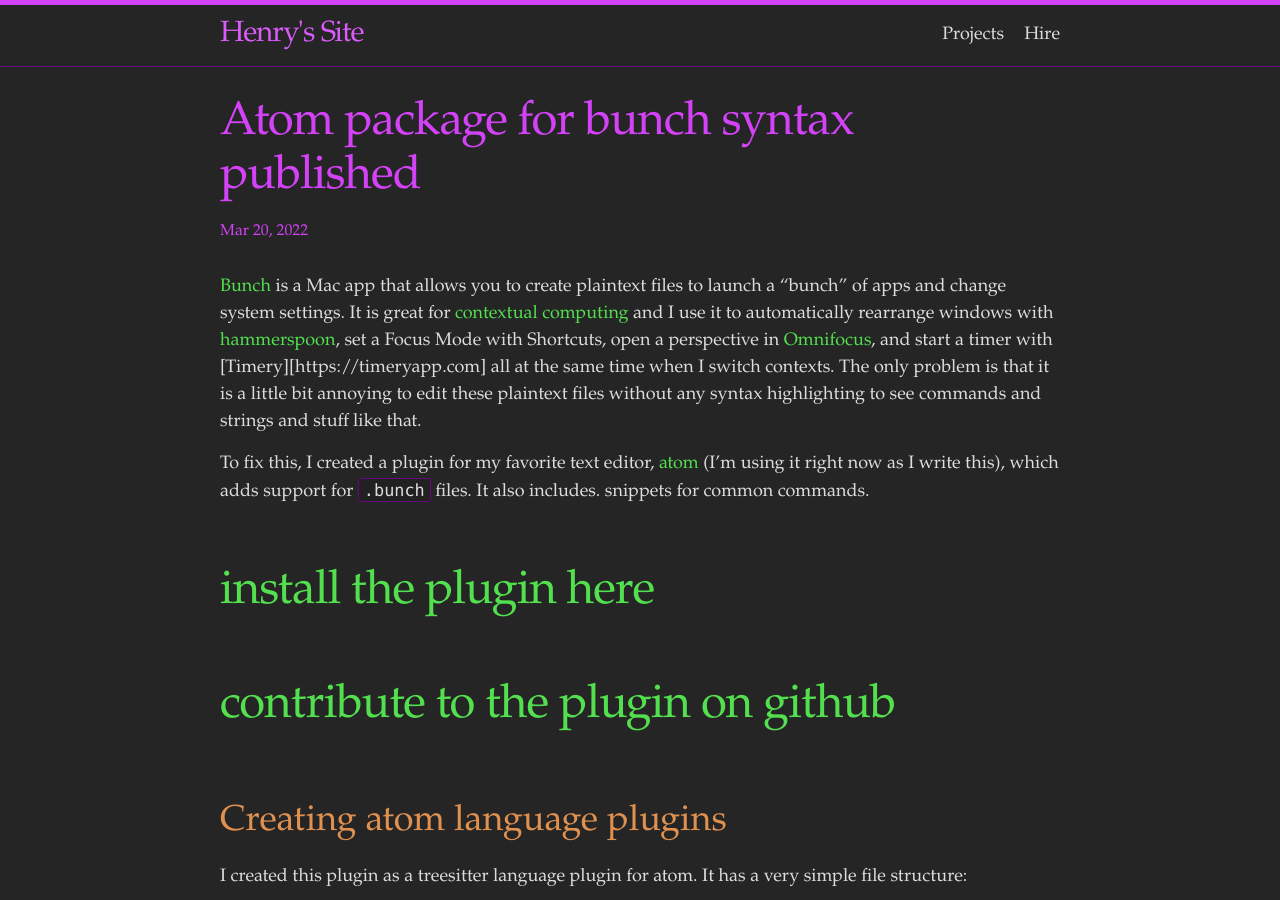
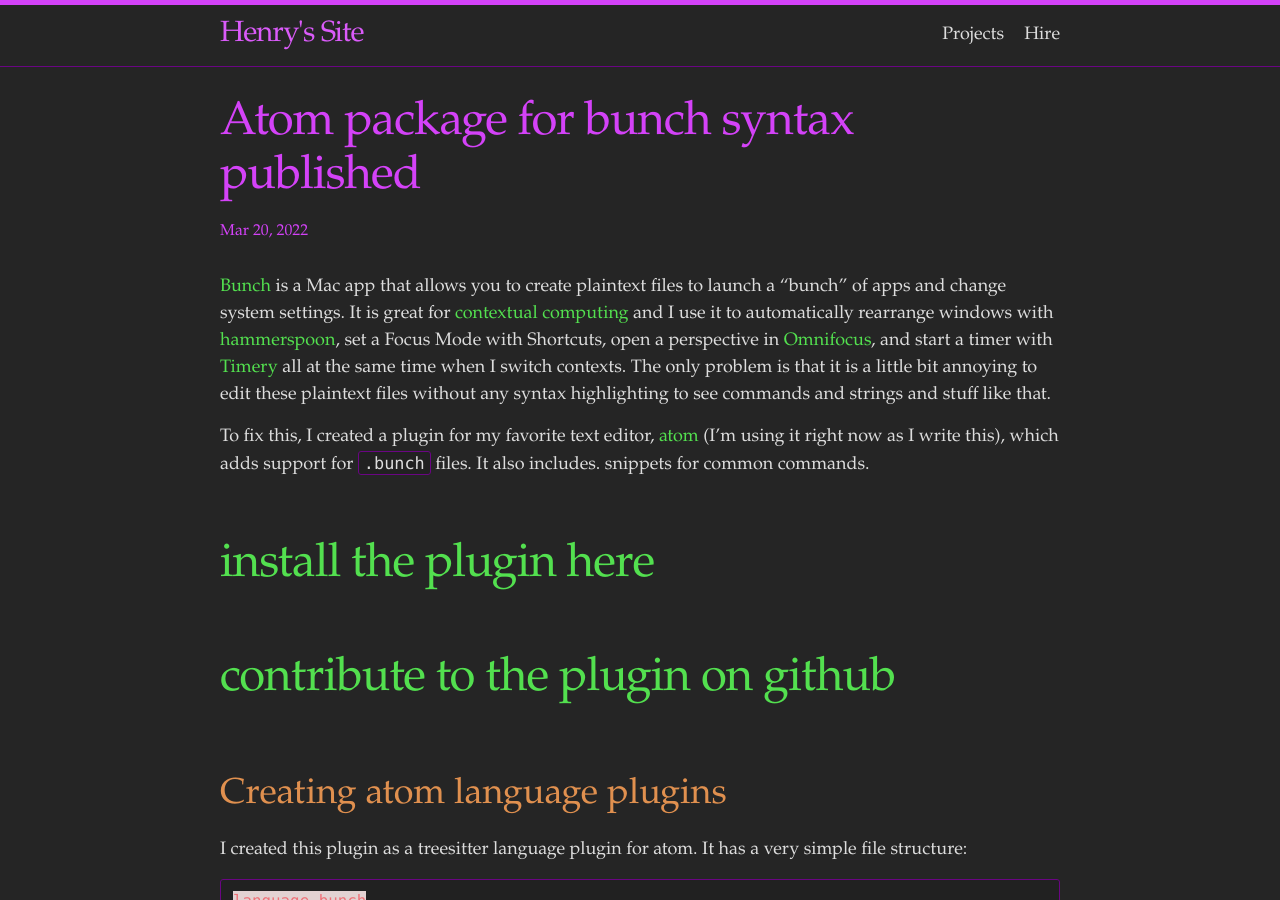
Before and after one commit to lizard-heart/lizard-heart.github.io, a Jekyll site: the page built from _posts/2022-03-20-bunch.markdown, in a window 1280 px wide and 900 px high. Built offline with Jekyll 4.4.1, drawn with Linux system fonts in a browser that asks for light colours.

Commit message:
fix timery link

```diff
--- a/_posts/2022-03-20-bunch.markdown
+++ b/_posts/2022-03-20-bunch.markdown
@@ -4,7 +4,7 @@
 date:   2022-03-20 12:00:00 -0700
 categories: coding project
 ---
-[Bunch](https://bunchapp.co) is a Mac app that allows you to create plaintext files to launch a "bunch" of apps and change system settings. It is great for [contextual computing](https://en.wikipedia.org/wiki/Context_awareness) and I use it to automatically rearrange windows with [hammerspoon](http://www.hammerspoon.org), set a Focus Mode with Shortcuts, open a perspective in [Omnifocus](https://www.omnigroup.com/omnifocus/), and start a timer with [Timery][https://timeryapp.com] all at the same time when I switch contexts. The only problem is that it is a little bit annoying to edit these plaintext files without any syntax highlighting to see commands and strings and stuff like that.
+[Bunch](https://bunchapp.co) is a Mac app that allows you to create plaintext files to launch a "bunch" of apps and change system settings. It is great for [contextual computing](https://en.wikipedia.org/wiki/Context_awareness) and I use it to automatically rearrange windows with [hammerspoon](http://www.hammerspoon.org), set a Focus Mode with Shortcuts, open a perspective in [Omnifocus](https://www.omnigroup.com/omnifocus/), and start a timer with [Timery](https://timeryapp.com) all at the same time when I switch contexts. The only problem is that it is a little bit annoying to edit these plaintext files without any syntax highlighting to see commands and strings and stuff like that.
 
 To fix this, I created a plugin for my favorite text editor, [atom](https://atom.io) (I'm using it right now as I write this), which adds support for `.bunch` files. It also includes. snippets for common commands.
 
```
